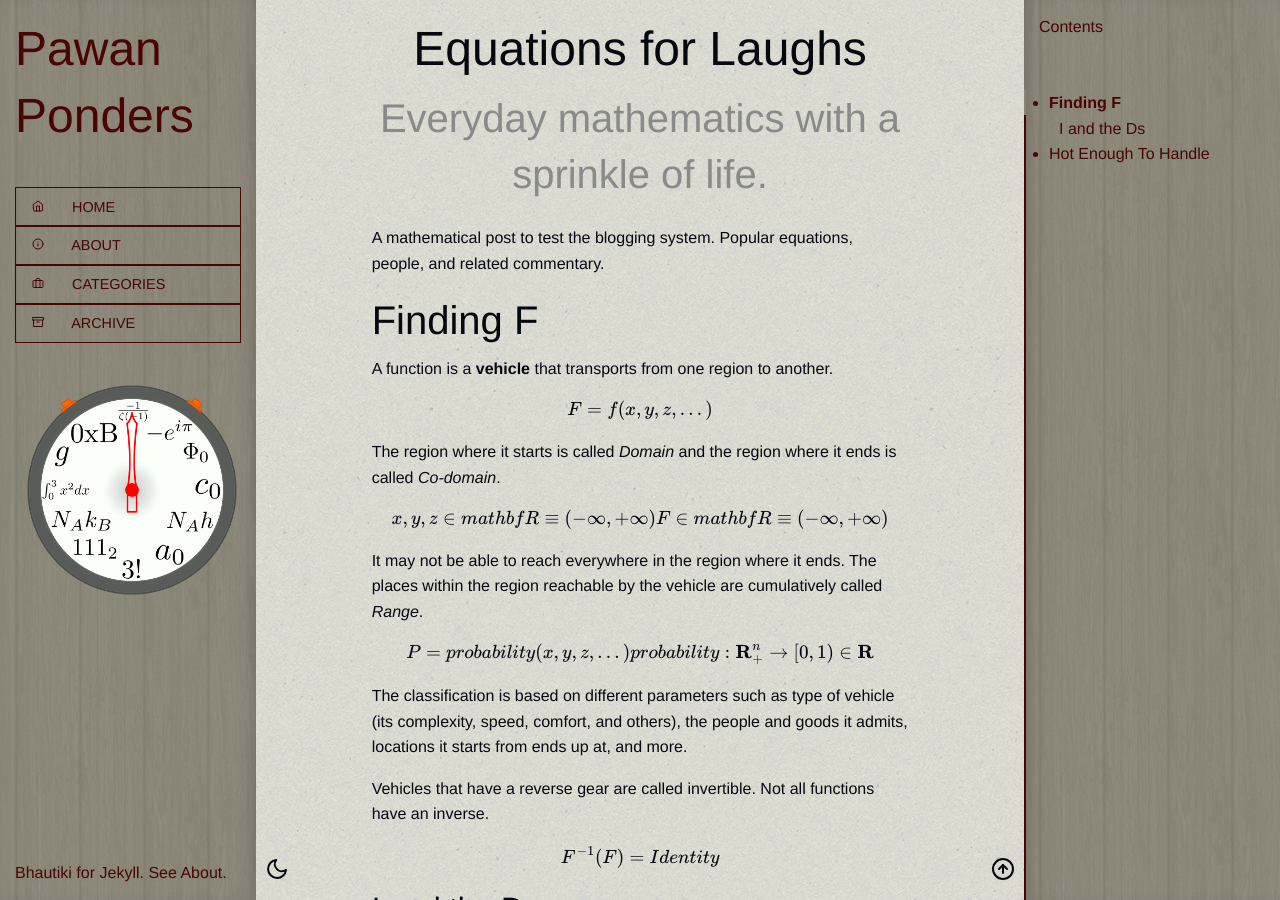
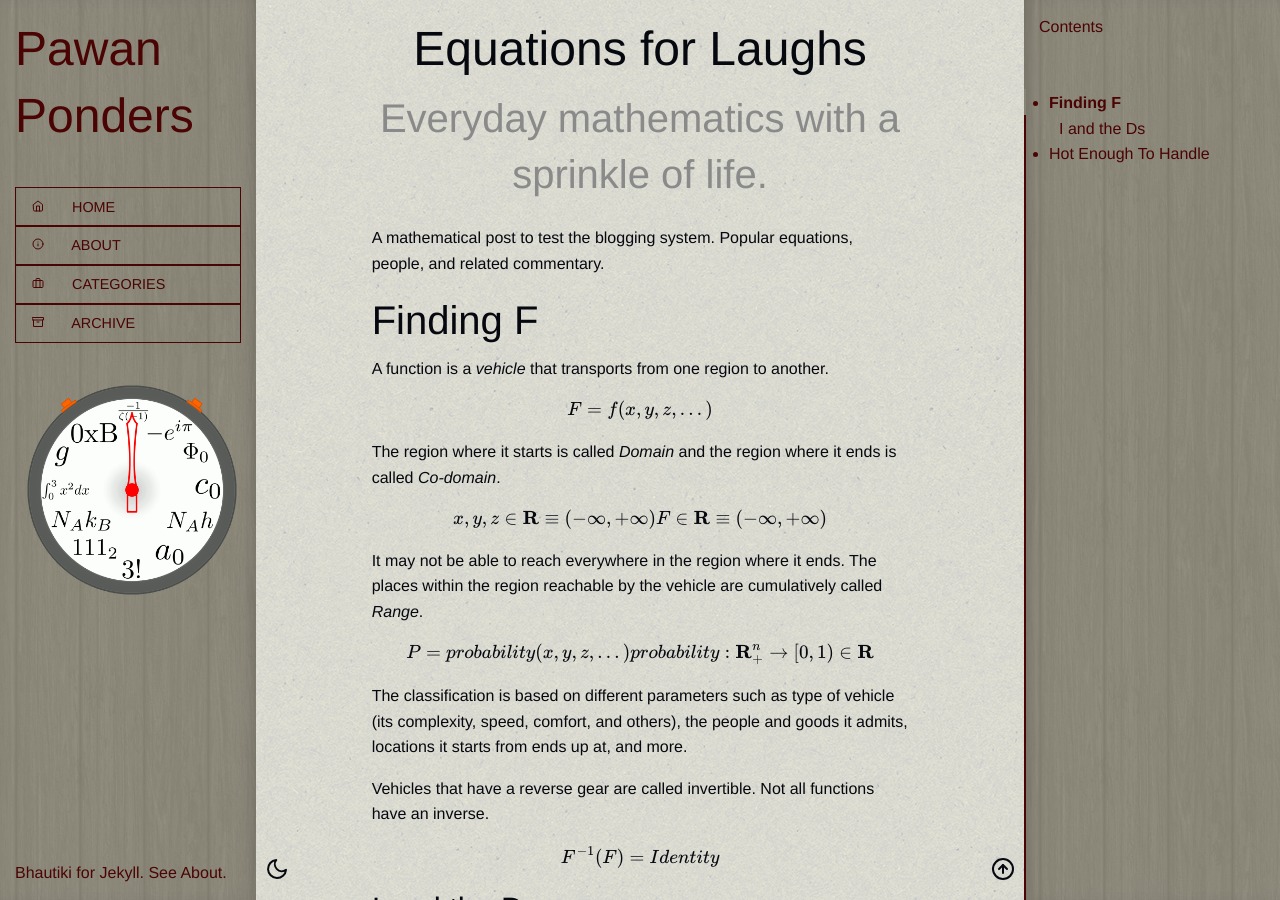
Before and after one commit to pawanmsr/pawanmsr.github.io, a Jekyll site: the page built from _posts/2025-03-06-equations-for-laughs.markdown, in a window 1280 px wide and 900 px high. Built offline with Jekyll 4.4.1, drawn with Linux system fonts in a browser that asks for light colours.

Commit message:
fix math

```diff
--- a/_posts/2025-03-06-equations-for-laughs.markdown
+++ b/_posts/2025-03-06-equations-for-laughs.markdown
@@ -13,7 +13,7 @@ A mathematical post to test the blogging system. Popular equations, people, and
 
 ## Finding F
 
-A function is a **vehicle** that transports from one region to another.
+A function is a *vehicle* that transports from one region to another.
 
 $$
     F = f(x, y, z, . . . )
@@ -22,14 +22,14 @@ $$
 The region where it starts is called *Domain* and the region where it ends is called *Co-domain*.
 
 $$
-    x, y, z \in mathbf{R} \equiv (-\infty, +\infty) \\
-    F \in mathbf{R} \equiv (-\infty, +\infty)
+    x, y, z \in \mathbf{R} \equiv (-\infty, +\infty) \\
+    F \in \mathbf{R} \equiv (-\infty, +\infty)
 $$
 
 It may not be able to reach everywhere in the region where it ends. The places within the region reachable by the vehicle are cumulatively called *Range*.
 
 $$
-    P = probability(x, y, z, . . . )
+    P = probability(x, y, z, . . . )  \\
     probability : \mathbf{R}_{+}^{n} \rightarrow [0, 1) \in \mathbf{R}
 $$
 
```
